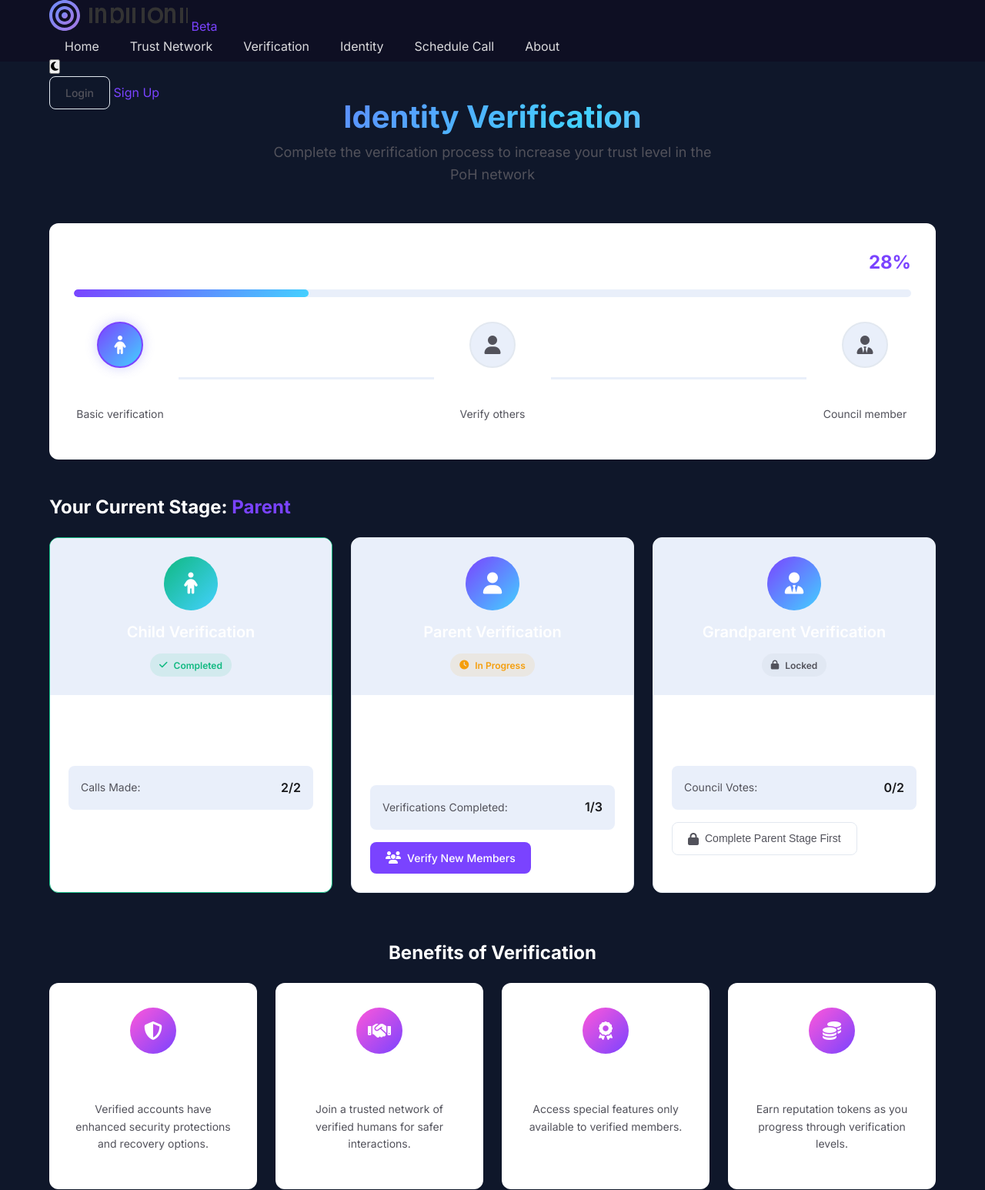
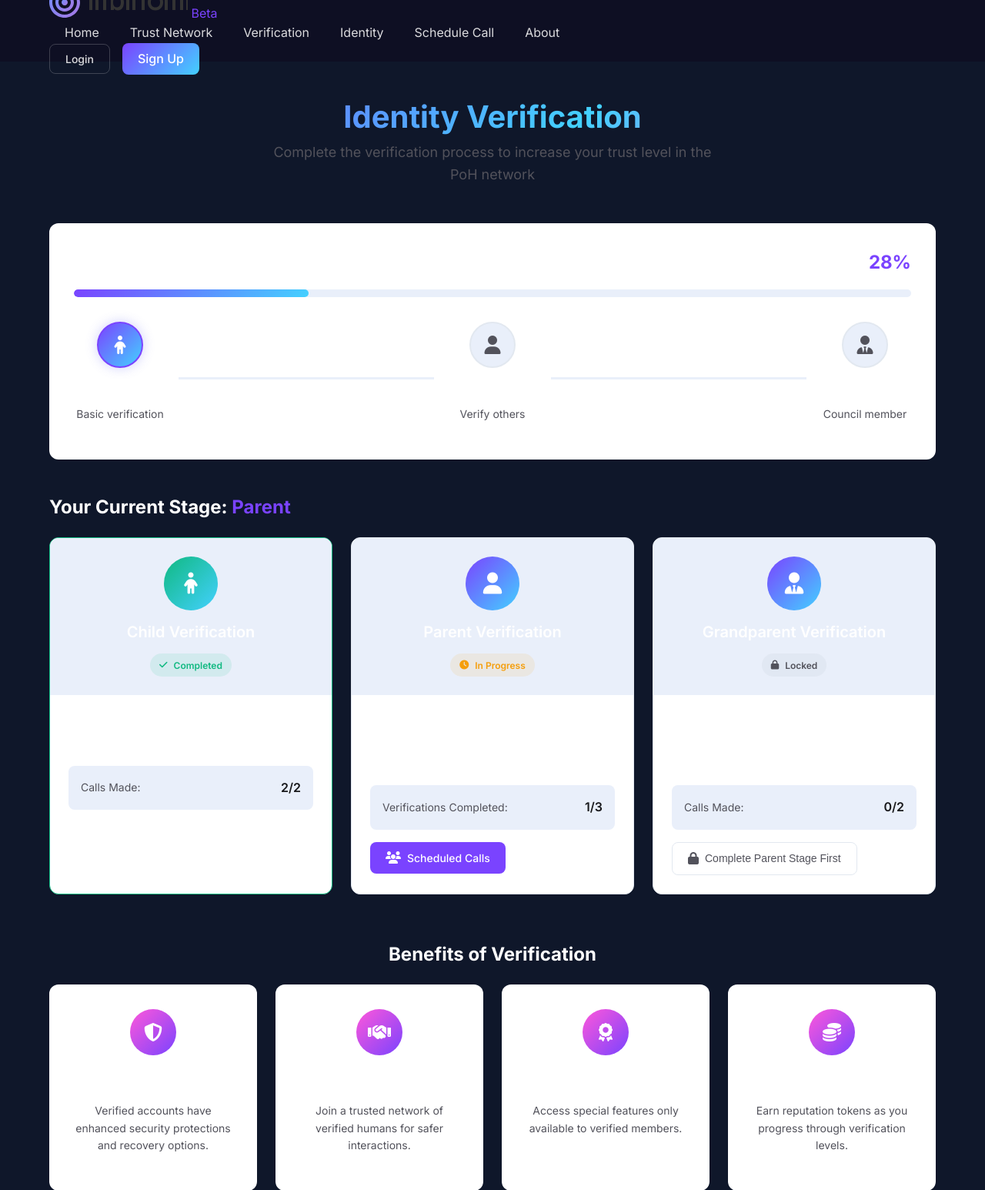
Before and after one commit to villagaiaimpacthub/poh, a Flask app: page /verification in a window 1280 px wide. Shown: the top 1546 px of the page at 77% size. Run offline with Flask 3, Linux system fonts and the light colour scheme.

Commit message:
Update verification text, fix login/signup buttons, improve header styling

```diff
--- a/templates/base.html
+++ b/templates/base.html
@@ -46,6 +46,8 @@
             z-index: 1000 !important;
             top: 0 !important;
             left: 0 !important;
+            display: flex !important;
+            align-items: center !important;
         }
         .nav-list {
             display: flex !important;
@@ -65,6 +67,30 @@
         }
         .nav-link:hover {
             color: #ffffff !important;
+        }
+        /* Auth buttons styling */
+        .auth-buttons {
+            display: flex !important;
+            align-items: center !important;
+            gap: 1rem !important;
+            margin-left: auto !important;
+        }
+        .auth-buttons a {
+            font-weight: 500 !important;
+            border-radius: 0.5rem !important;
+            text-decoration: none !important;
+        }
+        .auth-buttons .btn-ghost {
+            color: rgba(255, 255, 255, 0.85) !important;
+            background: transparent !important;
+            border: 1px solid rgba(255, 255, 255, 0.2) !important;
+            padding: 0.5rem 1.25rem !important;
+        }
+        .auth-buttons .btn-web5 {
+            color: #ffffff !important;
+            background: linear-gradient(135deg, #7a43ff 0%, #43d1ff 100%) !important;
+            border: none !important;
+            padding: 0.5rem 1.25rem !important;
         }
         /* Main content padding to avoid header overlap */
         .main-content {
@@ -125,7 +151,7 @@
                 </nav>
 
                 <div class="header-actions">
-                    <button class="theme-toggle" aria-label="Toggle dark mode">
+                    <button class="theme-toggle" aria-label="Toggle dark mode" style="display:none;">
                         <i class="fas fa-moon"></i>
                     </button>
 
--- a/templates/verification.html
+++ b/templates/verification.html
@@ -71,7 +71,7 @@
                         </div>
                     </div>
                     <div class="card-content">
-                        <p>Complete a short video call with our verification team to confirm your identity.</p>
+                        <p>Complete a short video call with your first family unit to confirm your identity.</p>
                         <div class="verification-stats">
                             <div class="stat-item">
                                 <span class="stat-label">Calls Made:</span>
@@ -102,7 +102,7 @@
                         </div>
                     </div>
                     <div class="card-content">
-                        <p>Verify at least 3 new PoH users by participating in verification calls with them.</p>
+                        <p>Invite 3 new users and validate their humanity by participating in a verification call with them and your inviting parent.</p>
                         <div class="verification-stats">
                             <div class="stat-item">
                                 <span class="stat-label">Verifications Completed:</span>
@@ -112,7 +112,7 @@
                         <a href="/schedule-call" class="btn btn-primary btn-block">
                             <i class="fas fa-users"></i>
                             {% if verification_progress.child.completed and not verification_progress.parent.completed %}
-                            Verify New Members
+                            Scheduled Calls
                             {% else %}
                             View Verification Schedule
                             {% endif %}
@@ -137,10 +137,10 @@
                         </div>
                     </div>
                     <div class="card-content">
-                        <p>Join the verification council and help govern the verification process.</p>
+                        <p>Become a grandparent when your children have children and complete the Proof of Humanity verification process.</p>
                         <div class="verification-stats">
                             <div class="stat-item">
-                                <span class="stat-label">Council Votes:</span>
+                                <span class="stat-label">Calls Made:</span>
                                 <span class="stat-value">{{ verification_progress.grandparent.calls_made }}/{{ verification_progress.grandparent.calls_required }}</span>
                             </div>
                         </div>
```
Also changed, not shown: static/css/main.css (+45 -11 lines).
